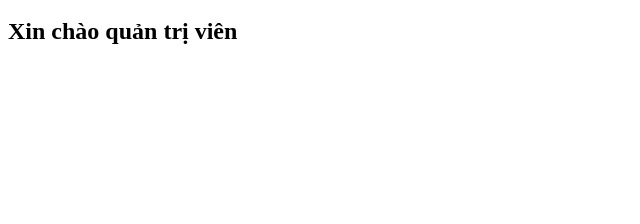
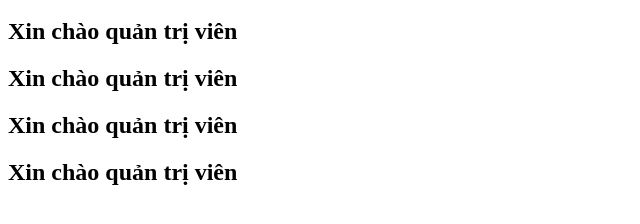
Before and after one commit to quocduy1709/project_git, a plain HTML site: page index.html in a window 1280 px wide. Shown: the part 48-272 px from the top of the page, without its empty margins (0-640 px from the left). Drawn offline with Linux system fonts and the light colour scheme.

Commit message:
Second config

```diff
--- a/index.html
+++ b/index.html
@@ -1,3 +1,6 @@
 <h1>Huỳnh Quốc Duy</h1>
 
 <h2>Xin chào quản trị viên</h2>
+<h2>Xin chào quản trị viên</h2>
+<h2>Xin chào quản trị viên</h2>
+<h2>Xin chào quản trị viên</h2>
```
